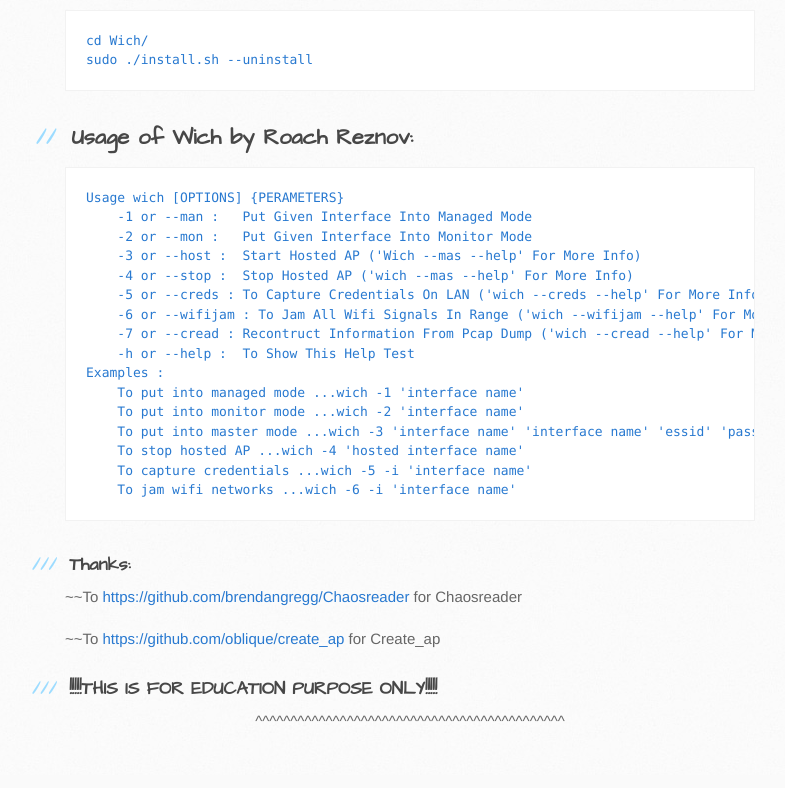
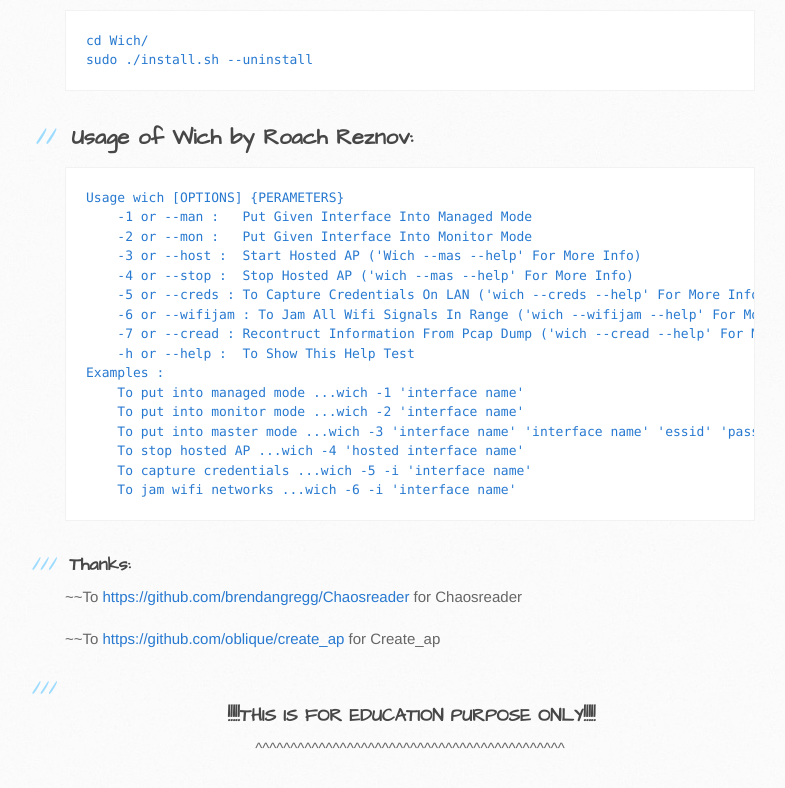
Before and after one commit to roach013/Wich, a plain HTML site: page index.html in a window 1280 px wide. Shown: the part 1177-1965 px from the top of the page, without its empty margins (105-890 px from the left). Drawn offline with Linux system fonts and the light colour scheme.

Commit message:
Update index.html

```diff
--- a/index.html
+++ b/index.html
@@ -107,7 +107,7 @@
 <p>~~To <a href="https://github.com/oblique/create_ap">https://github.com/oblique/create_ap</a> for Create_ap</p>
 
 <h3>
-<a id="this-is-for-education-purpose-only" class="anchor" href="#this-is-for-education-purpose-only" aria-hidden="true"><span aria-hidden="true" class="octicon octicon-link"></span></a>!!!!!THIS IS FOR EDUCATION PURPOSE ONLY!!!!!</h3>
+<center><a id="this-is-for-education-purpose-only" class="anchor" href="#this-is-for-education-purpose-only" aria-hidden="true"><span aria-hidden="true" class="octicon octicon-link"></span></a>!!!!!THIS IS FOR EDUCATION PURPOSE ONLY!!!!!</h3></center>
 <center><p>^^^^^^^^^^^^^^^^^^^^^^^^^^^^^^^^^^^^^^^^^^^^</p></center>
         </section>
 
```
